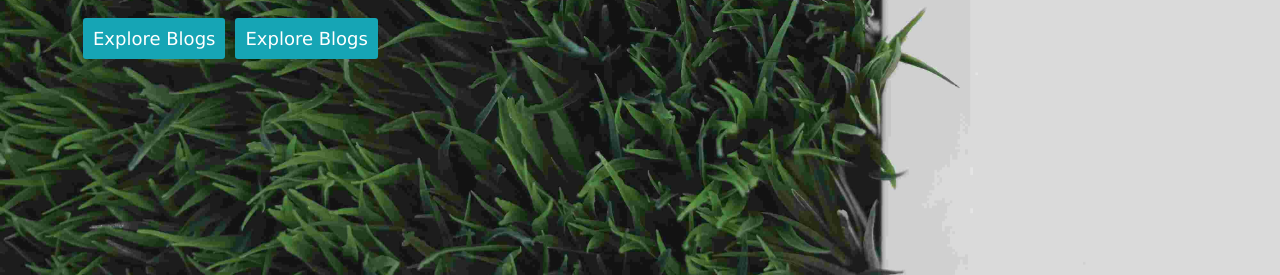
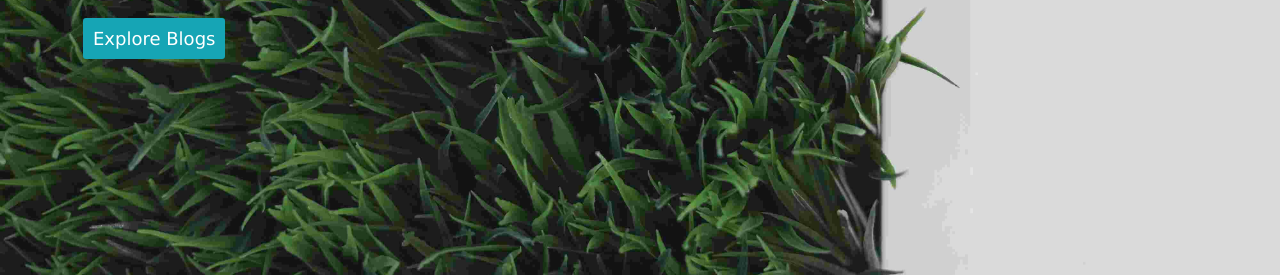
Before and after one commit to QtrinoIndia/qin, a plain HTML site: page index.html in a window 1280 px wide. Shown: the part 525-800 px from the top of the page. Drawn offline with Linux system fonts and the light colour scheme.

Commit message:
updated intro

```diff
--- a/index.html
+++ b/index.html
@@ -50,7 +50,6 @@
     <p>stay updated with us</p>
     <br>
     <button><a href="#"></a>Explore Blogs</button>
-    <button><a href="#"></a>Explore Blogs</button>
     </div>
 
   </div>
```
